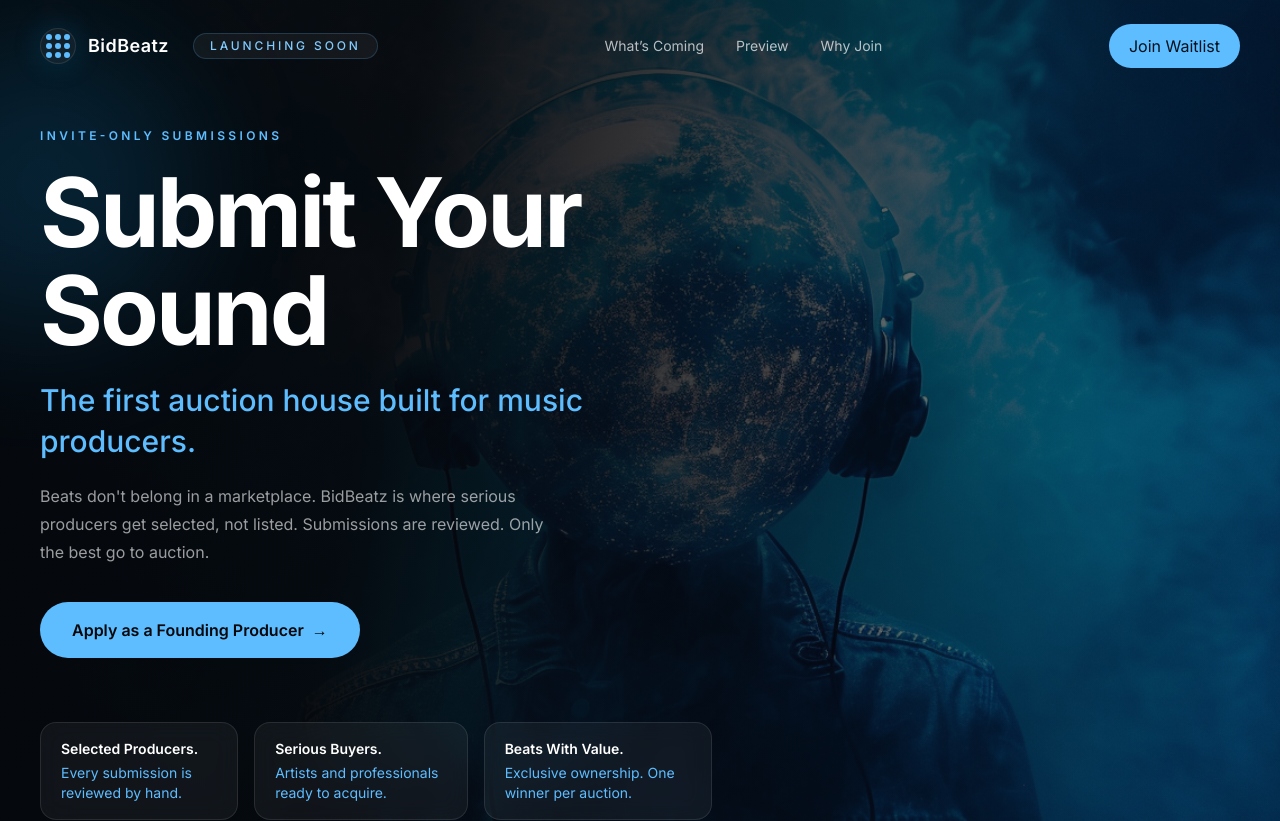
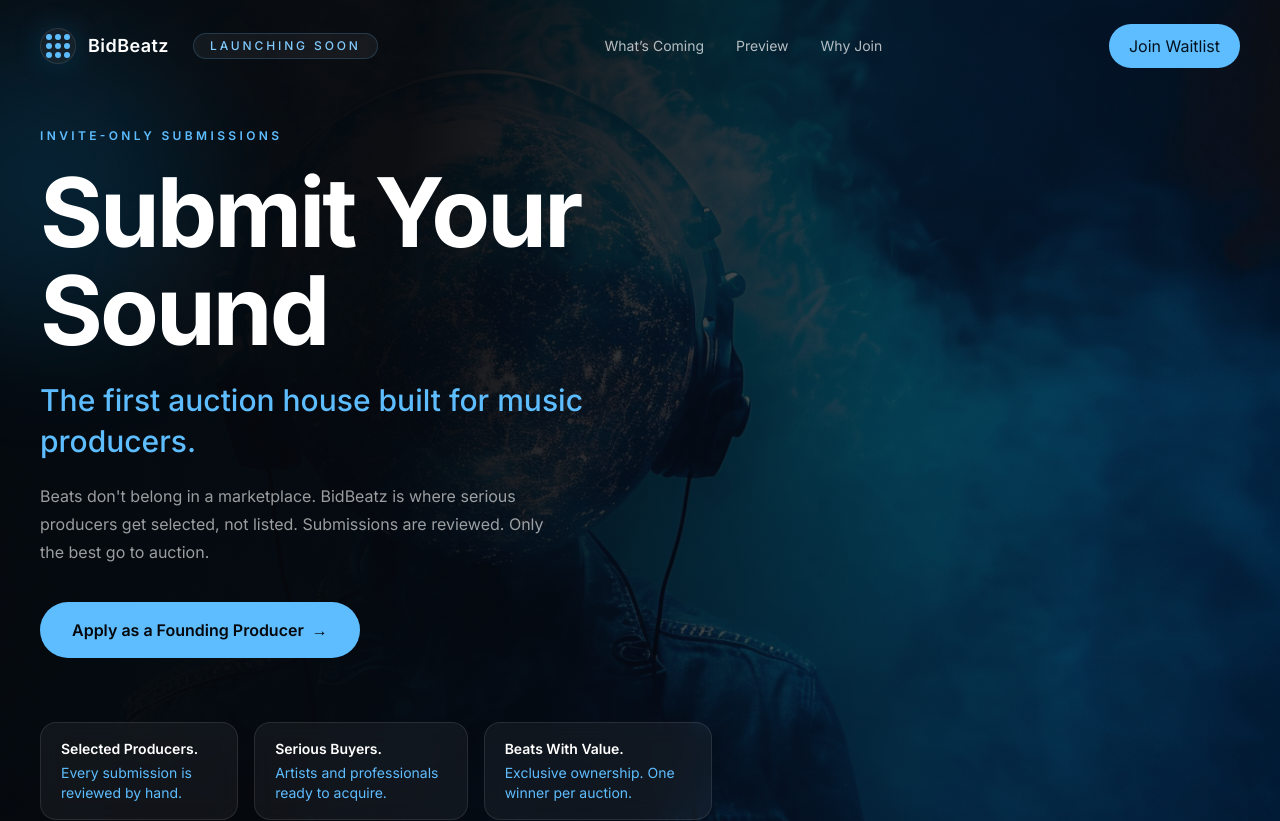
Before and after one commit to rasteven/bidbeatz, a Next.js app: page / in a window 1280 px wide. Shown: the top 821 px of the page. Built offline with nearby package versions, Linux system fonts and the light colour scheme.

Commit message:
Change hero image alignment to object-right

```diff
--- a/components/landing/hero.tsx
+++ b/components/landing/hero.tsx
@@ -20,7 +20,7 @@
         alt="Hero background"
         fill
         priority
-        className="object-cover object-center"
+        className="object-cover object-right"
       />
       {/* Dark gradient overlay */}
       <div className="absolute inset-0 bg-[linear-gradient(100deg,rgba(5,7,11,0.97)_30%,rgba(5,7,11,0.70)_58%,rgba(5,7,11,0.20)_100%)]" />
```
